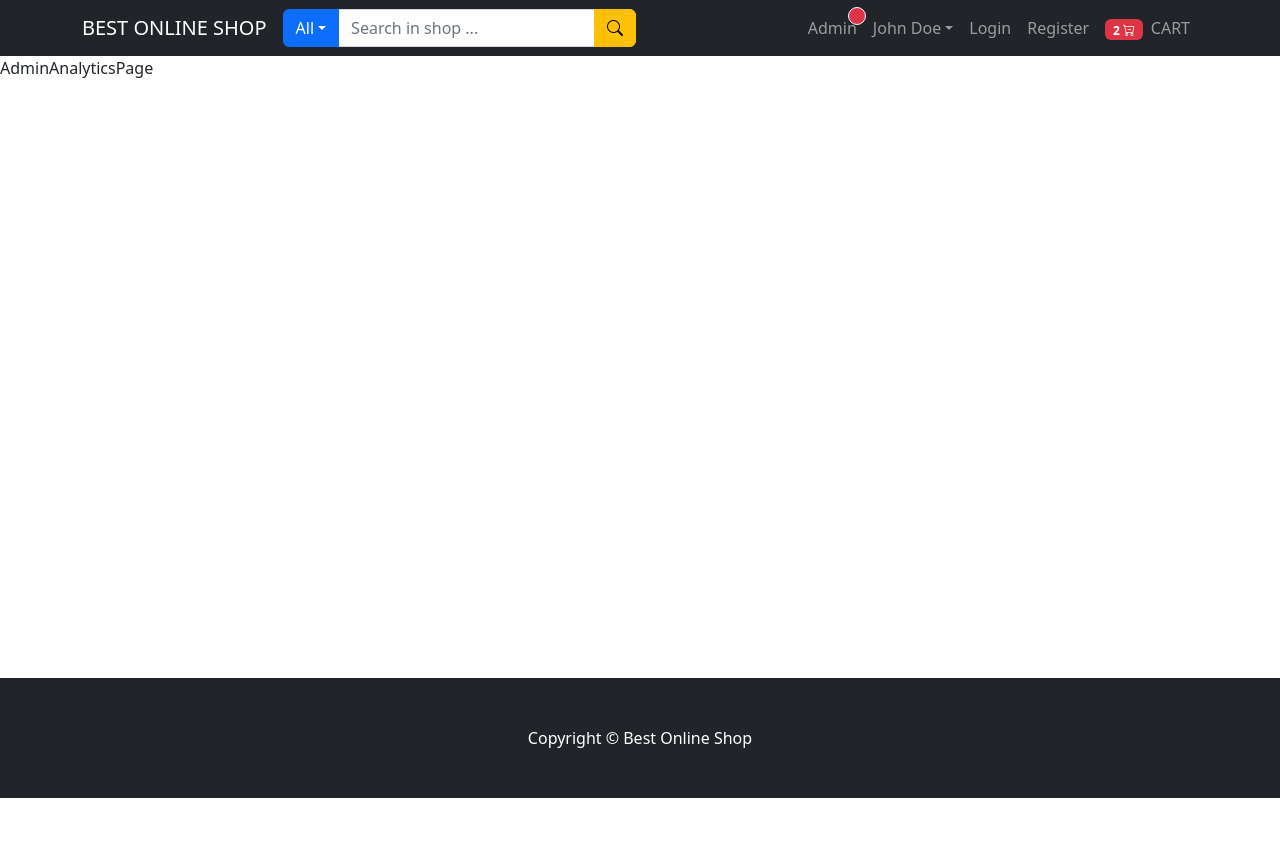
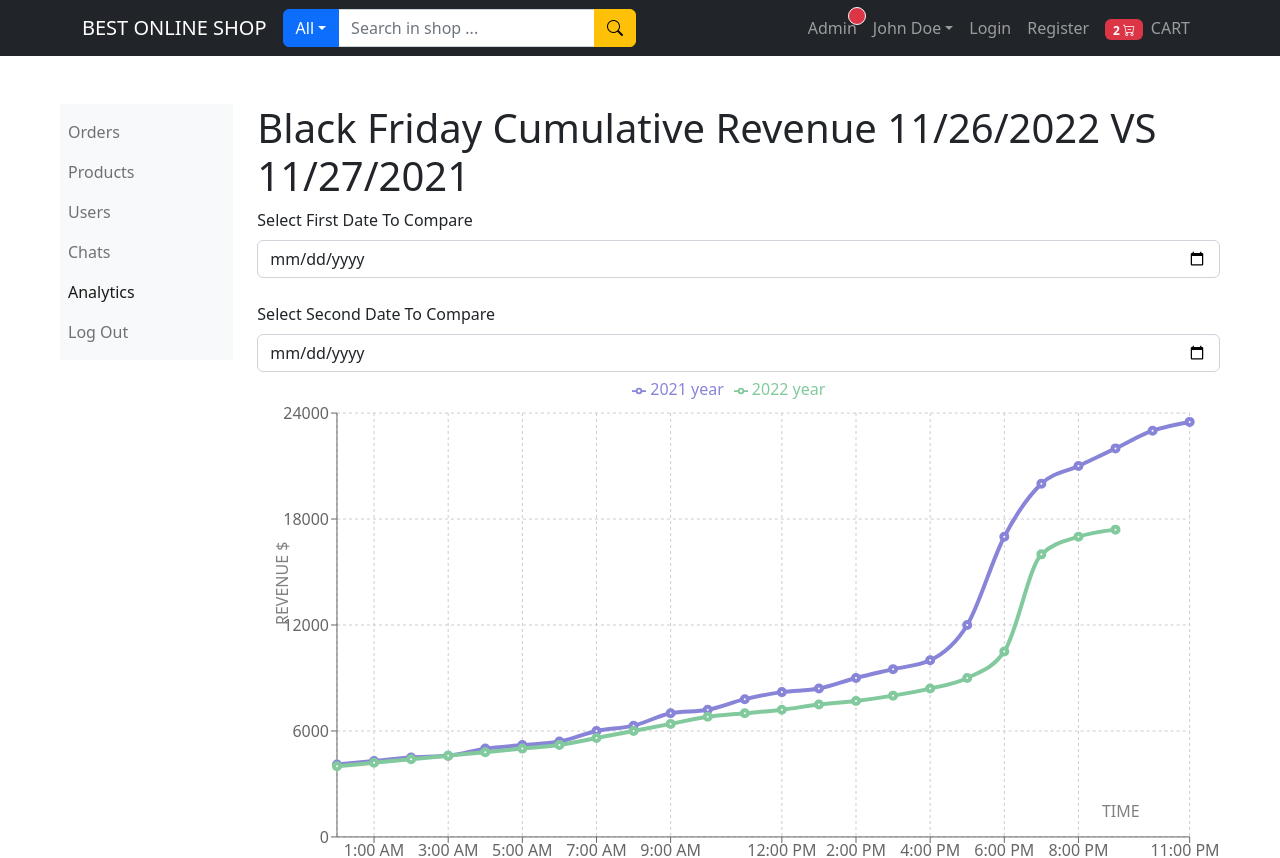
Before and after one commit to 0xAureoleNode/mern-e-commerce, a React (Create React App) app in the folder frontend/: page /admin/analytics in a window 1280 px wide. Shown: the top 858 px of the page. Before the commit the page ends 800 px from the top, so only its background shows below. Built offline with nearby package versions, Linux system fonts and the light colour scheme.

Commit message:
finish frontEnd

```diff
--- a/frontend/package.json
+++ b/frontend/package.json
@@ -16,6 +16,7 @@
     "react-router-dom": "^6.5.0",
     "react-scripts": "5.0.0",
     "react-simple-star-rating": "^4.1.1",
+    "recharts": "^2.2.0",
     "web-vitals": "^2.1.4"
   },
   "scripts": {
--- a/frontend/src/components/CategoryCardComponent.js
+++ b/frontend/src/components/CategoryCardComponent.js
@@ -15,7 +15,7 @@
   ];
   return (
     <Card>
-      <Card.Img variant="top" src={images[idx]} />
+      <Card.Img variant="top" crossOrigin="anonymous" src={images[idx]} />
       <Card.Body>
         <Card.Title>{category}</Card.Title>
         <Card.Text>
--- a/frontend/src/components/ProductForListComponent.js
+++ b/frontend/src/components/ProductForListComponent.js
@@ -8,6 +8,7 @@
       <Row>
         <Col lg={5}>
           <Card.Img
+            crossOrigin="anonymous"
             variant="top"
             src={'/images/' + images[idx] + '-category.png'}
           />
--- a/frontend/src/pages/admin/AdminAnalyticsPage.js
+++ b/frontend/src/pages/admin/AdminAnalyticsPage.js
@@ -1,7 +1,204 @@
-import React from 'react';
+import { Row, Col, Form } from 'react-bootstrap';
+import AdminLinkComponent from '../../components/admin/AdminLinkComponent';
+import {
+  LineChart,
+  Line,
+  XAxis,
+  YAxis,
+  CartesianGrid,
+  Tooltip,
+  Legend,
+  ResponsiveContainer,
+} from 'recharts';
 
 const AdminAnalyticsPage = () => {
-  return <div>AdminAnalyticsPage</div>;
+  const data = [
+    {
+      name: '12:00 AM',
+      '2022 year': 4000,
+      '2021 year': 4100,
+    },
+    {
+      name: '1:00 AM',
+      '2022 year': 4200,
+      '2021 year': 4300,
+    },
+    {
+      name: '2:00 AM',
+      '2022 year': 4400,
+      '2021 year': 4500,
+    },
+    {
+      name: '3:00 AM',
+      '2022 year': 4600,
+      '2021 year': 4600,
+    },
+    {
+      name: '4:00 AM',
+      '2022 year': 4800,
+      '2021 year': 5000,
+    },
+    {
+      name: '5:00 AM',
+      '2022 year': 5000,
+      '2021 year': 5200,
+    },
+    {
+      name: '6:00 AM',
+      '2022 year': 5200,
+      '2021 year': 5400,
+    },
+    {
+      name: '7:00 AM',
+      '2022 year': 5600,
+      '2021 year': 6000,
+    },
+    {
+      name: '8:00 AM',
+      '2022 year': 6000,
+      '2021 year': 6300,
+    },
+    {
+      name: '9:00 AM',
+      '2022 year': 6400,
+      '2021 year': 7000,
+    },
+    {
+      name: '10:00 AM',
+      '2022 year': 6800,
+      '2021 year': 7200,
+    },
+    {
+      name: '11:00 AM',
+      '2022 year': 7000,
+      '2021 year': 7800,
+    },
+    {
+      name: '12:00 PM',
+      '2022 year': 7200,
+      '2021 year': 8200,
+    },
+    {
+      name: '1:00 PM',
+      '2022 year': 7500,
+      '2021 year': 8400,
+    },
+    {
+      name: '2:00 PM',
+      '2022 year': 7700,
+      '2021 year': 9000,
+    },
+    {
+      name: '3:00 PM',
+      '2022 year': 8000,
+      '2021 year': 9500,
+    },
+    {
+      name: '4:00 PM',
+      '2022 year': 8400,
+      '2021 year': 10000,
+    },
+    {
+      name: '5:00 PM',
+      '2022 year': 9000,
+      '2021 year': 12000,
+    },
+    {
+      name: '6:00 PM',
+      '2022 year': 10500,
+      '2021 year': 17000,
+    },
+    {
+      name: '7:00 PM',
+      '2022 year': 16000,
+      '2021 year': 20000,
+    },
+    {
+      name: '8:00 PM',
+      '2022 year': 17000,
+      '2021 year': 21000,
+    },
+    {
+      name: '9:00 PM',
+      '2022 year': 17400,
+      '2021 year': 22000,
+    },
+    {
+      name: '10:00 PM',
+      '2021 year': 23000,
+    },
+    {
+      name: '11:00 PM',
+      '2021 year': 23500,
+    },
+  ];
+  return (
+    <Row className="m-5">
+      <Col md={2}>
+        <AdminLinkComponent />
+      </Col>
+      <Col md={10}>
+        <h1>Black Friday Cumulative Revenue 11/26/2022 VS 11/27/2021</h1>
+        <Form.Group controlId="firstDateToCompare">
+          <Form.Label>Select First Date To Compare</Form.Label>
+          <Form.Control
+            type="date"
+            name="firstDateToCompare"
+            placeholder="First Date To Compare"
+          />
+        </Form.Group>
+        <br />
+        <Form.Group controlId="secondDateToCompare">
+          <Form.Label>Select Second Date To Compare</Form.Label>
+          <Form.Control
+            type="date"
+            name="secondDateToCompare"
+            placeholder="Second Date To Compare"
+          />
+        </Form.Group>
+        <ResponsiveContainer width="100%" height={500}>
+          <LineChart
+            data={data}
+            margin={{
+              top: 5,
+              right: 30,
+              left: 20,
+              bottom: 5,
+            }}
+          >
+            <CartesianGrid strokeDasharray="3 3" />
+            <XAxis
+              dataKey="name"
+              label={{
+                value: 'TIME',
+                offset: 50,
+                position: 'insideBottomRight',
+              }}
+              allowDuplicatedCategory={false}
+            />
+            <YAxis
+              label={{ value: 'REVENUE $', angle: -90, position: 'insideLeft' }}
+            />
+            <Tooltip />
+            <Legend verticalAlign="top" height={36} />
+            <Line
+              type="monotone"
+              dataKey="2021 year"
+              stroke="#8884d8"
+              activeDot={{ r: 8 }}
+              strokeWidth={4}
+            />
+            <Line
+              type="monotone"
+              dataKey="2022 year"
+              stroke="#82ca9d"
+              strokeWidth={4}
+            />
+          </LineChart>
+        </ResponsiveContainer>
+      </Col>
+    </Row>
+  );
 };
 
 export default AdminAnalyticsPage;
```
Also changed, not shown: 1 other file (tests, documents, lock files or other folders).
